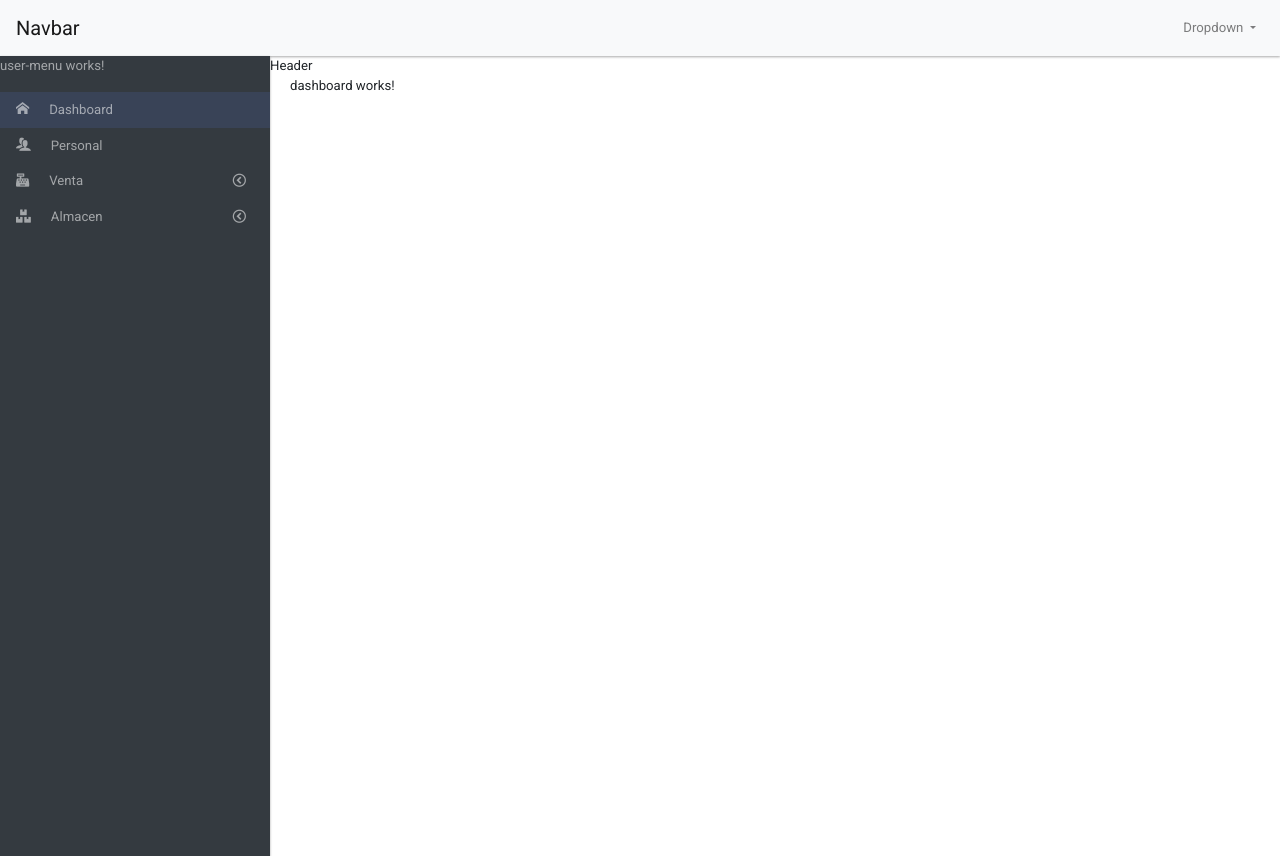
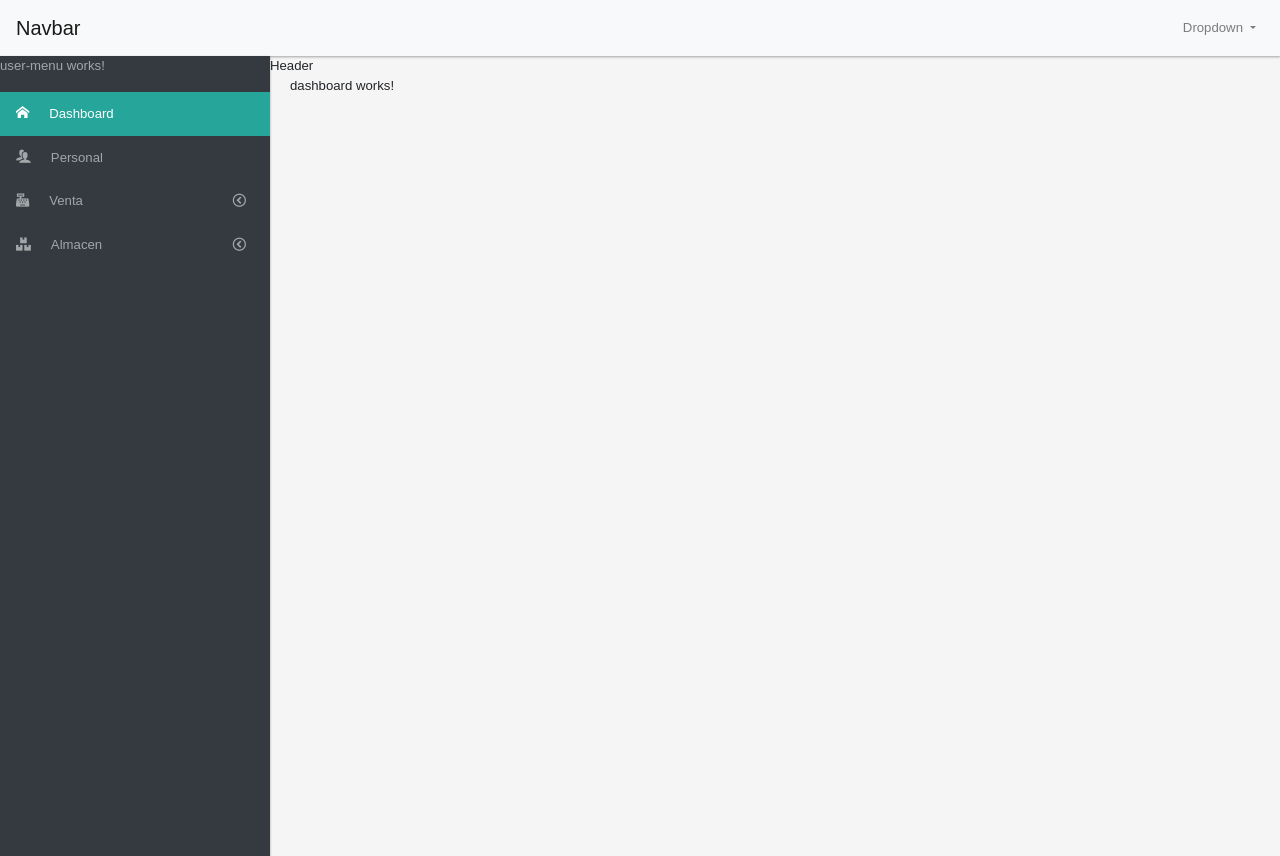
Before and after one commit to jantoniodd/etec-app, an Angular app: page / in a window 1280 px wide. Built offline with nearby package versions, Linux system fonts and the light colour scheme.

Commit message:
Cambio en los estilos

```diff
--- a/src/app/core/simple-menu/simple-menu.component.html
+++ b/src/app/core/simple-menu/simple-menu.component.html
@@ -1,6 +1,10 @@
 <li class="nav-item" sappAccordionlink *ngFor="let node of nodes" [ngClass]="{'nav-item-submenu': node.items}">
 
-    <a class="nav-link" [routerLink]="[node.link]" routerLinkActive="nav-item-open"  *ngIf="node.typeLink==0">
+    <a *ngIf="node.typeLink==0"
+        class="nav-link"
+        [routerLink]="[node.link]"
+        routerLinkActive="active"
+        [routerLinkActiveOptions]="{exact:true}" >
         <i [ngClass]="node.icon"></i>
         <span>{{node.label}}</span>
     </a>
--- a/src/app/modules/almacen/almacen.module.ts
+++ b/src/app/modules/almacen/almacen.module.ts
@@ -1,22 +1,15 @@
 import { NgModule } from '@angular/core';
 import { CommonModule } from '@angular/common';
+import { Routes, RouterModule } from '@angular/router';
 
-import { ProductoComponent } from './productos/producto.component';
-import { ProductoAddComponent } from './productos/producto-add.component';
 import { CategoriaAddComponent } from './categorias/categoria-add.component';
 import { CategoriaComponent } from './categorias/categoria.component';
-import { Routes, RouterModule } from '@angular/router';
-import { MaterialModule } from 'src/app/material/material.module';
-import { ReactiveFormsModule } from '@angular/forms';
 
 const routes: Routes = [
   {
     path: 'productos',
-    component: ProductoComponent,
-  },
-  {
-    path: 'productos/nuevo',
-    component: ProductoAddComponent,
+    loadChildren: () =>
+      import('./productos/productos.module').then((m) => m.ProductosModule),
   },
   {
     path: 'categorias',
@@ -25,12 +18,7 @@ const routes: Routes = [
 ];
 
 @NgModule({
-  declarations: [
-    ProductoComponent,
-    ProductoAddComponent,
-    CategoriaAddComponent,
-    CategoriaComponent,
-  ],
-  imports: [CommonModule, RouterModule.forChild(routes), MaterialModule, ReactiveFormsModule],
+  declarations: [CategoriaAddComponent, CategoriaComponent],
+  imports: [CommonModule, RouterModule.forChild(routes)],
 })
 export class AlmacenModule {}
--- a/src/app/shared/accordion.directive.ts
+++ b/src/app/shared/accordion.directive.ts
@@ -2,14 +2,26 @@ import { Directive, OnInit } from '@angular/core';
 import { Router, NavigationEnd } from '@angular/router';
 import { Subscription } from 'rxjs';
 
-import { filter } from "rxjs/operators";
+import { filter } from 'rxjs/operators';
+import { AccordionlinkDirective } from './accordionlink.directive';
 
 @Directive({
   selector: '[sappAccordion]',
 })
 export class AccordionDirective implements OnInit {
+  protected navlinks: Array<AccordionlinkDirective> = [];
 
+  addLink(link: AccordionlinkDirective) {
+    this.navlinks.push(link);
+  }
 
+  closeOtherLink(openLink: AccordionlinkDirective) {
+    this.navlinks.forEach((link: AccordionlinkDirective) => {
+      if (link !== openLink) {
+        link.open = false;
+      }
+    });
+  }
 
   // private router$: Subscription;
 
@@ -17,6 +29,8 @@ export class AccordionDirective implements OnInit {
   constructor() {}
 
   ngOnInit() {
+    console.log(this.navlinks);
+
     // // this.router$ = this._router.events
     // console.log("sappAccordion");
     // this.router$ = this._router.events.pipe(
--- a/src/app/shared/accordionlink.directive.ts
+++ b/src/app/shared/accordionlink.directive.ts
@@ -1,9 +1,10 @@
-import { Directive, HostBinding, Input } from '@angular/core';
+import { Directive, HostBinding, Input, Inject, OnInit } from '@angular/core';
+import { AccordionDirective } from './accordion.directive';
 
 @Directive({
   selector: '[sappAccordionlink]',
 })
-export class AccordionlinkDirective {
+export class AccordionlinkDirective implements OnInit {
 
   protected _open: boolean;
 
@@ -15,9 +16,16 @@ export class AccordionlinkDirective {
 
   set open(value: boolean) {
     this._open = value;
+    if(value){
+      this.nav.closeOtherLink(this);
+    }
   }
 
-  constructor() {}
+  constructor(@Inject(AccordionDirective) protected nav : AccordionDirective) {}
+
+  ngOnInit(){
+    this.nav.addLink(this);
+  }
 
   toggle() {
     this.open = !this.open;
--- a/src/assets/css/sidebar.css
+++ b/src/assets/css/sidebar.css
@@ -10,9 +10,17 @@
   color: rgba(255, 255, 255, 0.55);
 }
 
-.sidebar-container .nav-item .nav-link:hover {
+.sidebar-container .nav-link {
+  padding-top: .75rem;
+  padding-bottom: .75rem;
+}
+
+.sidebar-container .nav-link:hover {
   /* background-color: rgba(255, 0, 0, 0.55);*/
-  background-color: #394357;
+  /* background-color: #394357; */
+  /* background: #26a69a; */
+  color: #fff;
+  background-color: rgba(0, 0, 0, 0.15);
 }
 
 .nav-link {
@@ -43,9 +51,13 @@
   transition: transform 0.25s ease-in-out, -webkit-transform 0.25s ease-in-out;
 }
 
-.nav-link.nav-item-open {
+.nav-item .nav-link.active {
+  background-color: #26a69a;
+  color: #fff;
+}
+/* .nav-link.nav-item-open {
   background-color: #394357;
-}
+} */
 
 .nav-item-submenu.nav-item-open > .nav-link:after {
   transform: rotate(-90deg);
--- a/src/styles.css
+++ b/src/styles.css
@@ -7,13 +7,16 @@
 @import "./assets/css/sidebar.css";
 @import "./assets/css/material.css";
 
-
-html, body { height: 100%; }
-body { margin: 0; font-family: "Arimo", Helvetica, sans-serif; font-size: .825rem; }
+html, body {
+  height: 100%;
+}
+body {
+  margin: 0;
+  font-family: "Arimo", Helvetica, sans-serif;
+  font-size: .825rem;
+  background: #f5f5f5;
+}
 
 .navbar {
   box-shadow: 0 1px 3px rgba(0, 0, 0, 0.12), 0 1px 2px rgba(0, 0, 0, 0.24);
 }
-
-html, body { height: 100%; }
-body { margin: 0; font-family: Roboto, "Helvetica Neue", sans-serif; }
```
Also changed, not shown: src/app/modules/almacen/productos/productos.module.ts (added, +30 -0 lines).
